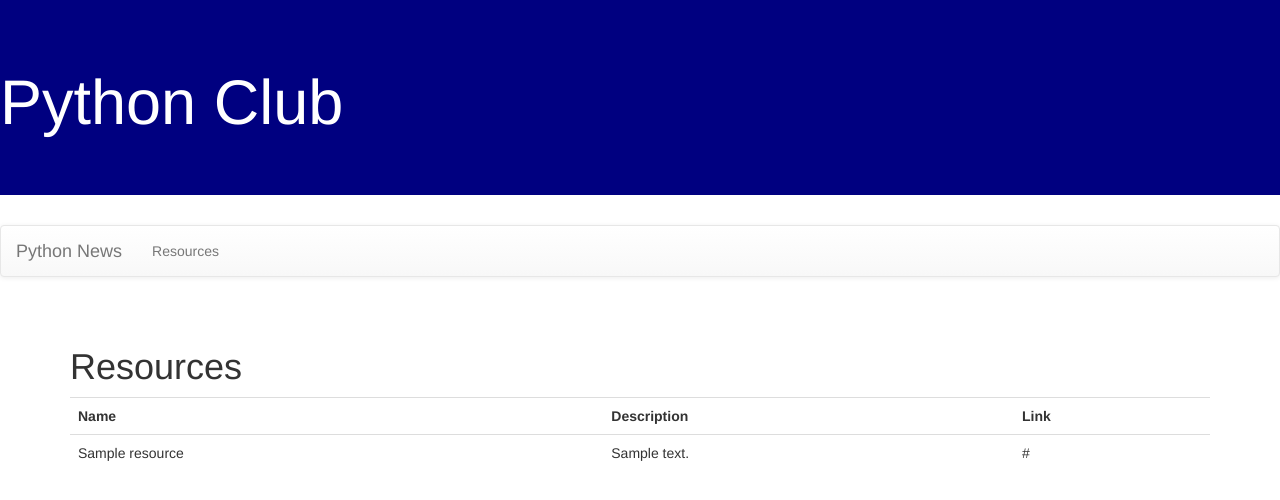
After one commit to walimorris/PythonClub, a Django app: template PythonClub/club/templates/club/resources.html in a window 1280 px wide. The commit adds this page. Shown: the top 500 px of the page. Run offline with Django 3.2, Linux system fonts and the light colour scheme; the template is opened without the code that fills it: most values are stand-ins (such as "Sample title", 1, 10 or a date in 2020); some libraries are stand-ins or nearby versions.

Commit message:
Add files via upload

```diff
--- a/PythonClub/club/templates/base.html
+++ b/PythonClub/club/templates/base.html
@@ -18,6 +18,8 @@
                 <a class="navbar-brand" href="{% url 'index' %}">Python News</a>
                 </div>
                 <ul class="nav navbar-nav">
+                    <li><a href="{% url 'resources' %}">Resources</a></li>
+
 
 
                 </ul>
--- /dev/null
+++ b/PythonClub/club/templates/club/resources.html
@@ -0,0 +1,23 @@
+{% extends 'base.html' %}
+{% block content %}
+<h1>Resources</h1>
+<table class='table'>
+ <tr>
+     <th>Name</th>
+     <th>Description</th>
+     <th>Link</th>
+ </tr>
+ {% for resource in resource_list %}
+   <tr>
+       <td>{{ resource.resourcename }}</td>
+       <td>{{ resource.resourcedescription }}</td>
+       <td>{{ resource.resourceurl|urlizetrunc:5 }}</td>
+   </tr>
+
+ {% endfor %}
+
+
+</table>
+
+
+{% endblock %}
--- a/PythonClub/club/urls.py
+++ b/PythonClub/club/urls.py
@@ -3,4 +3,5 @@ from . import views
 
 urlpatterns=[
     path('', views.index, name='index'),
+    path('getresources/', views.getresources, name='resources')
 ]
```
